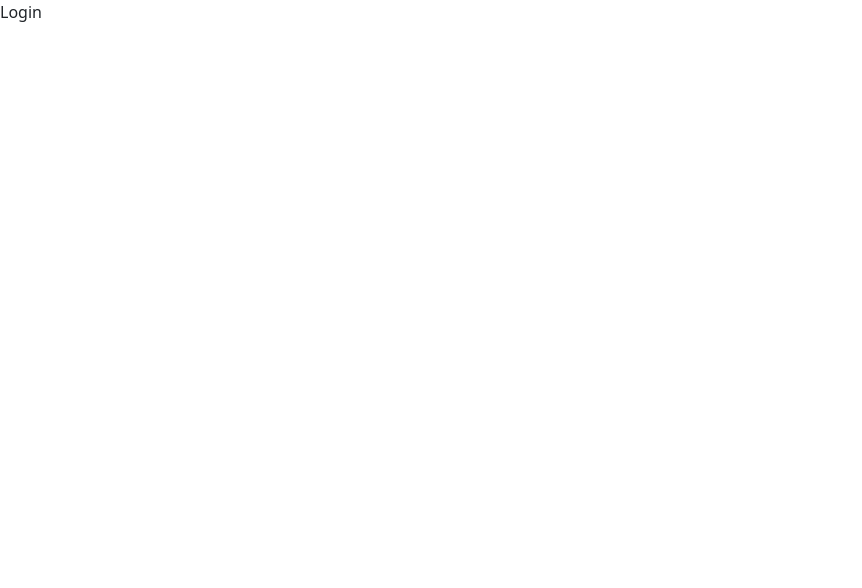
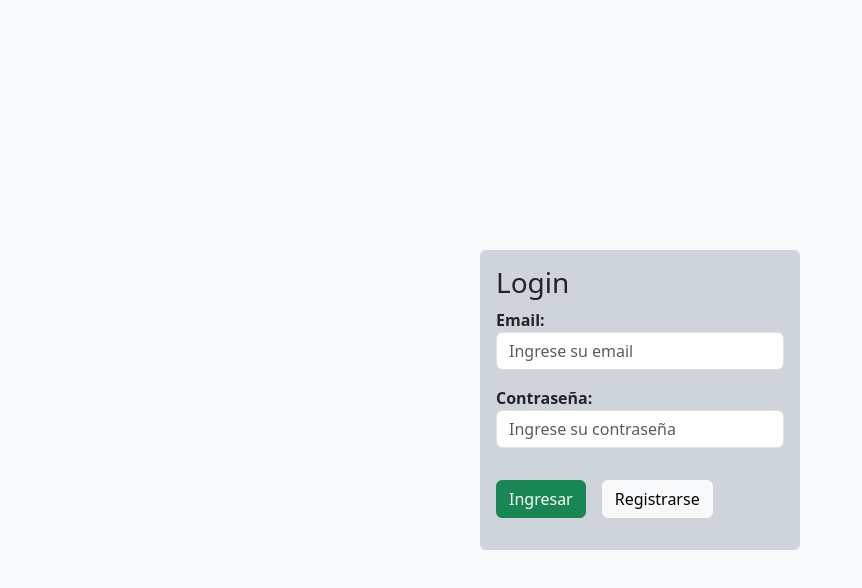
Before and after one commit to Agus3160/fiuni-distri-client, a React (Vite) app: page /login in a window 1280 px wide. Shown: the top 588 px of the page, without its empty margins (0-862 px from the left). Built offline with nearby package versions, Linux system fonts and the light colour scheme.

Commit message:
Se agrego UI p/ el loggin

```diff
--- a/src/pages/Login.tsx
+++ b/src/pages/Login.tsx
@@ -1,8 +1,42 @@
+import {useState} from "react";
 
 type Props = {}
 
 export default function Login({}: Props) {
+
+  const [email, setEmail] = useState('')
+  const [contrasena, setContrasena] = useState('')
+
+  const handleSubmit = (e: { preventDefault: () => void; }) => {
+    e.preventDefault();
+    console.log("Email: " + email);
+    console.log("Contrasena: " + contrasena);
+  }
+
   return (
-    <div>Login</div>
+      <div className= "d-flex bg-light align-items-center justify-content-center vh-100">
+        <div className="p-3 rounded bg-dark-subtle w-25">
+          <form onSubmit={handleSubmit}>
+            <h3 className= "">Login</h3>
+            <div className="mb-3">
+              <label htmlFor="email"><strong>Email:</strong></label>
+              <input type="email" autoComplete="on" placeholder="Ingrese su email"
+                     className="form-control"
+              onChange={(e) => setEmail(e.target.value)}/>
+            </div>
+
+            <div className="mb-3">
+              <label htmlFor="contrasena"><strong>Contraseña:</strong></label>
+              <input type="password" autoComplete="off" placeholder="Ingrese su contraseña"
+                     className="form-control"
+              onChange={(e)=> setContrasena(e.target.value)}/>
+            </div>
+
+            <button className="btn btn-success">Ingresar</button>
+            <button className="m-3 btn btn-light ">Registrarse</button>
+          </form>
+        </div>
+      </div>
+
   )
 }
```
